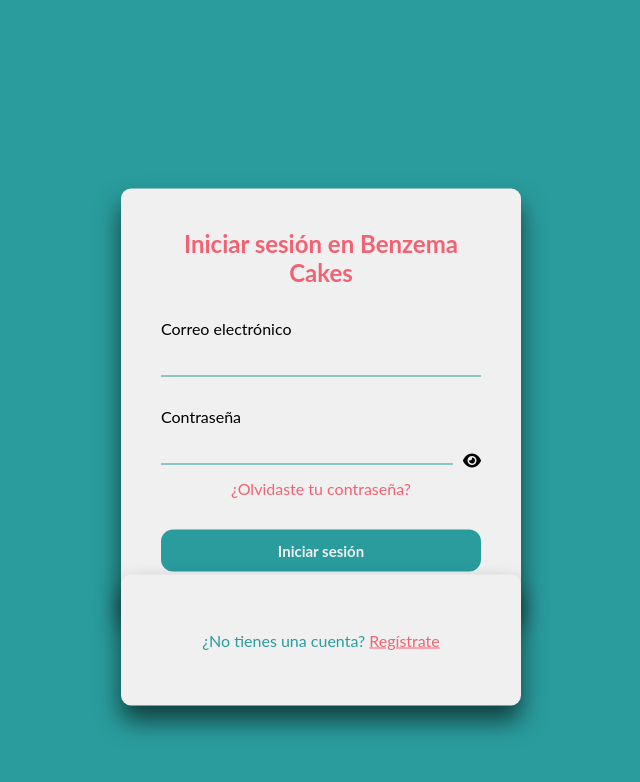
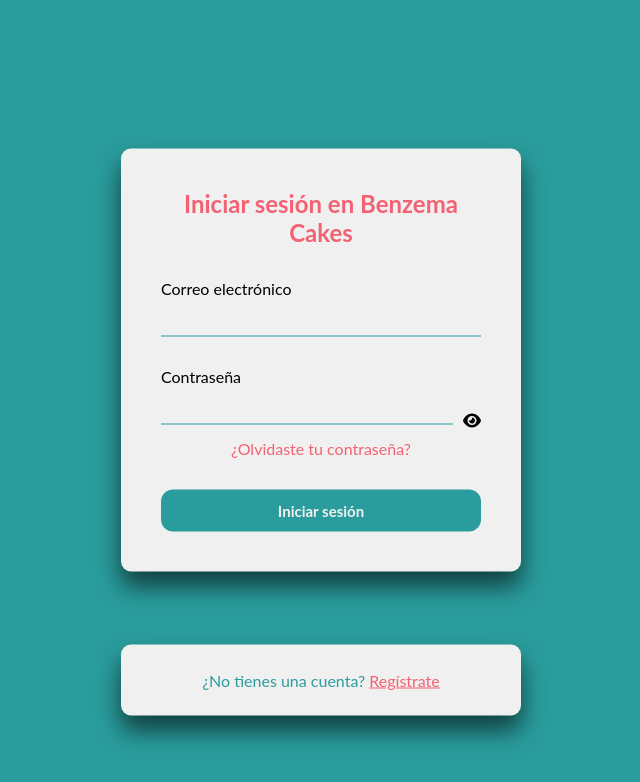
Before and after one commit to nico858/pastelito, a React (Vite) app in the folder client/: page /login in a window 1280 px wide. Shown: the top 782 px of the page, without its empty margins (319-959 px from the left). Built offline with nearby package versions, Linux system fonts and the light colour scheme.

Commit message:
Login form pointer

```diff
--- a/client/src/styles/register.css
+++ b/client/src/styles/register.css
@@ -9,10 +9,10 @@
 
 .register-box{
   position: absolute;
-  top: 80%;
+  top: 85%;
   left: 50%;
   width: 400px;
-  padding: 40px;
+  padding: 10px;
   transform: translate(-50%, -50%);
   background: #f0f0f0;
   box-sizing: border-box;
@@ -28,7 +28,7 @@
 }
 .login-box {
   position: absolute;
-  top: 50%;
+  top: 45%;
   left: 50%;
   width: 400px;
   padding: 40px;
@@ -44,6 +44,7 @@
   padding: 0;
   color: #f36273;
   text-align: center;
+  cursor: pointer;
 }
 
 .login-box p {
@@ -114,19 +115,6 @@
   color: #f0f0f0;
 }
 
-.login-box {
-  position: absolute;
-  top: 50%;
-  left: 50%;
-  transform: translate(-50%, -50%);
-  width: 400px;
-  padding: 40px;
-  background: #f0f0f0;
-  box-sizing: border-box;
-  box-shadow: 0 15px 25px rgba(0, 0, 0, 0.6);
-  border-radius: 10px;
-}
-
 .link {
   color: #f36273;
   font-size: medium;
```
